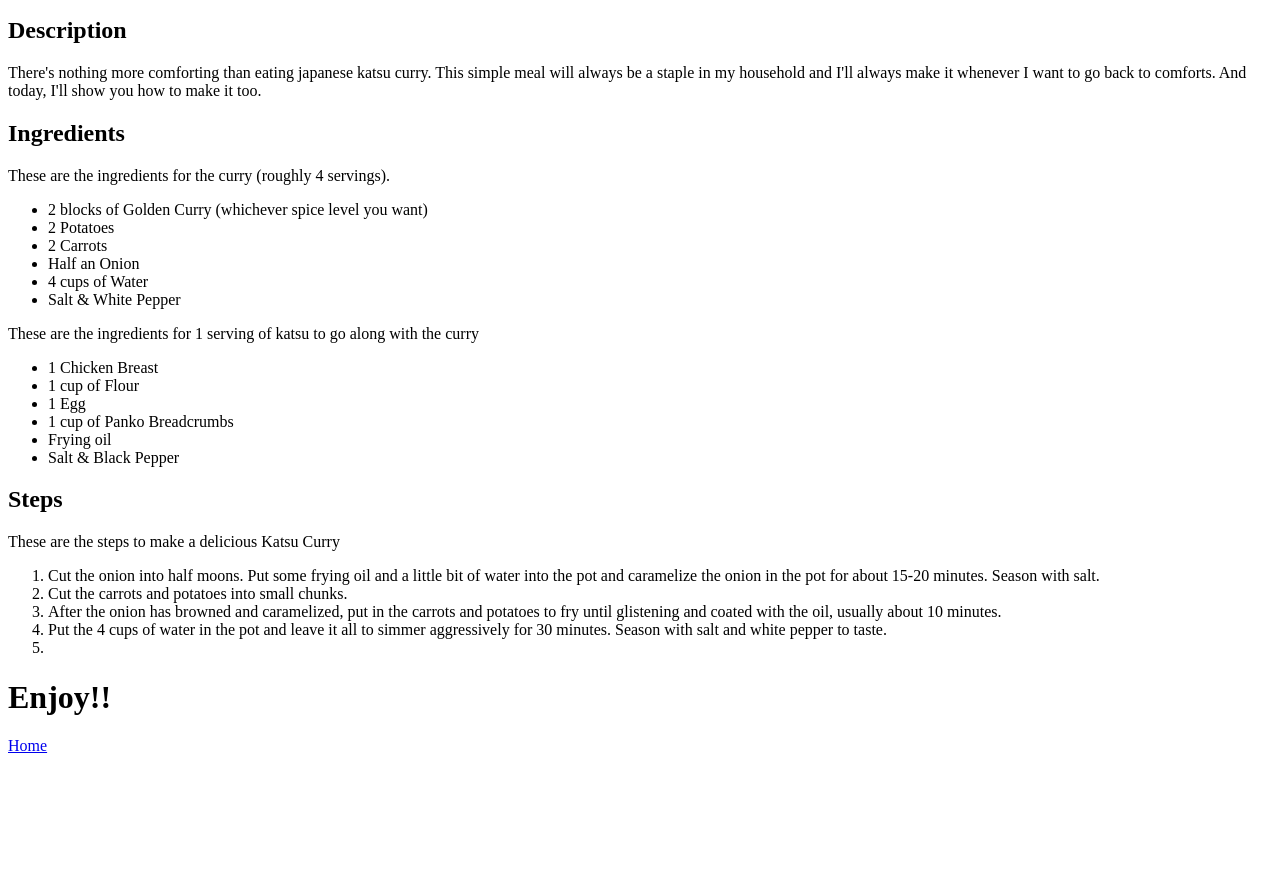
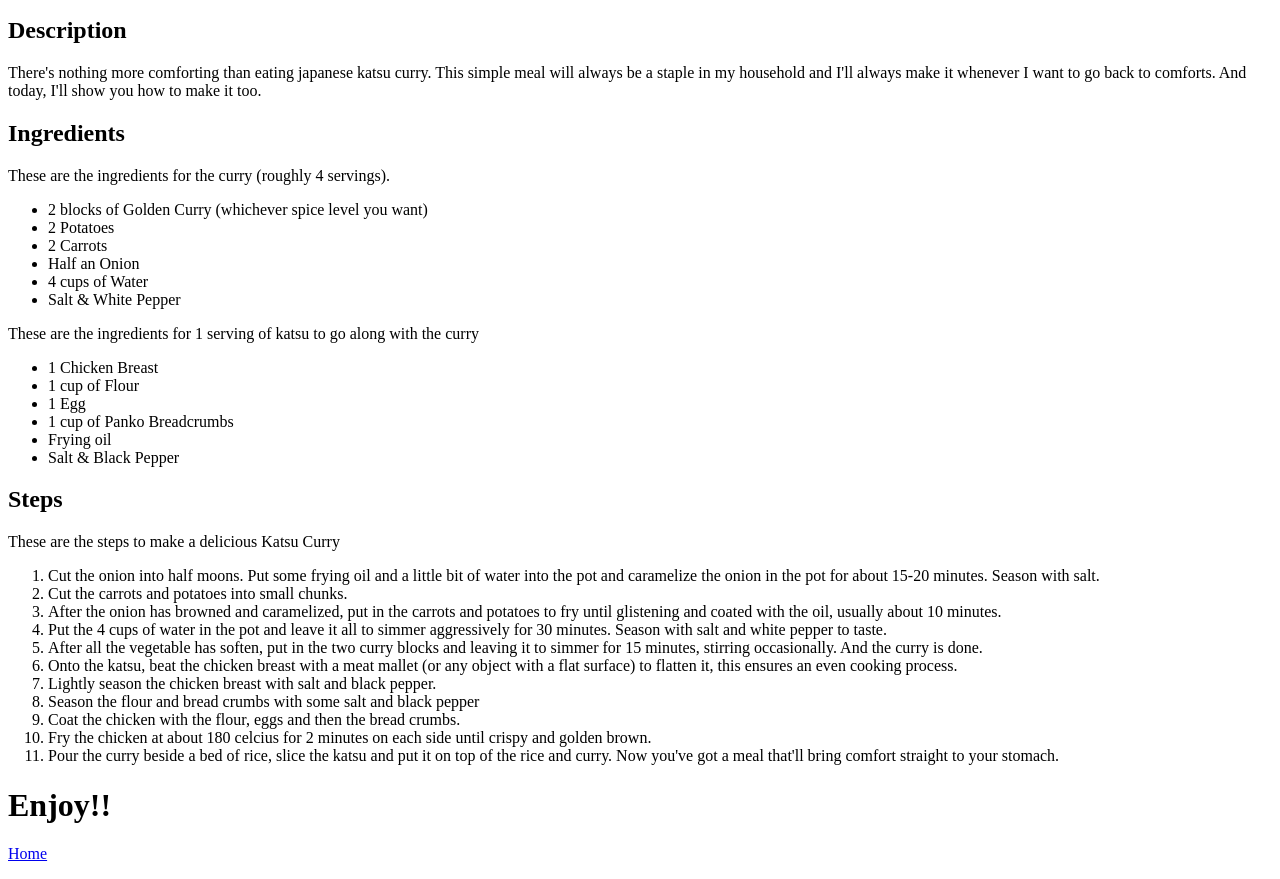
Before and after one commit to Egghead27/odin-recipes, a plain HTML site: page recipes/katsu-curry.html in a window 1280 px wide. Shown: the part 101-980 px from the top of the page. Before the commit the page ends 872 px from the top, so only its background shows below. Drawn offline with Linux system fonts and the light colour scheme.

Commit message:
finished editting the contents of katsu-curry.html

```diff
--- a/recipes/katsu-curry.html
+++ b/recipes/katsu-curry.html
@@ -42,7 +42,14 @@
                 <li>Cut the carrots and potatoes into small chunks.</li>
                 <li>After the onion has browned and caramelized, put in the carrots and potatoes to fry until glistening and coated with the oil, usually about 10 minutes. </li>
                 <li>Put the 4 cups of water in the pot and leave it all to simmer aggressively for 30 minutes. Season with salt and white pepper to taste.</li>
-                <li></li>
+                <li>After all the vegetable has soften, put in the two curry blocks and leaving it to simmer for 15 minutes, stirring occasionally. And the curry is done.</li>
+                <li>Onto the katsu, beat the chicken breast with a meat mallet (or any object with a flat surface) to flatten it, this ensures an even cooking process.</li>
+                <li>Lightly season the chicken breast with salt and black pepper.</li>
+                <li>Season the flour and bread crumbs with some salt and black pepper</li>
+                <li>Coat the chicken with the flour, eggs and then the bread crumbs.</li>
+                <li>Fry the chicken at about 180 celcius for 2 minutes on each side until crispy and golden brown. </li>
+                <li>Pour the curry beside a bed of rice, slice the katsu and put it on top of the rice and curry. Now you've got a meal that'll bring comfort straight to your stomach.</li>
+
             </ol>
 
         <h1>Enjoy!!</h1>
```
